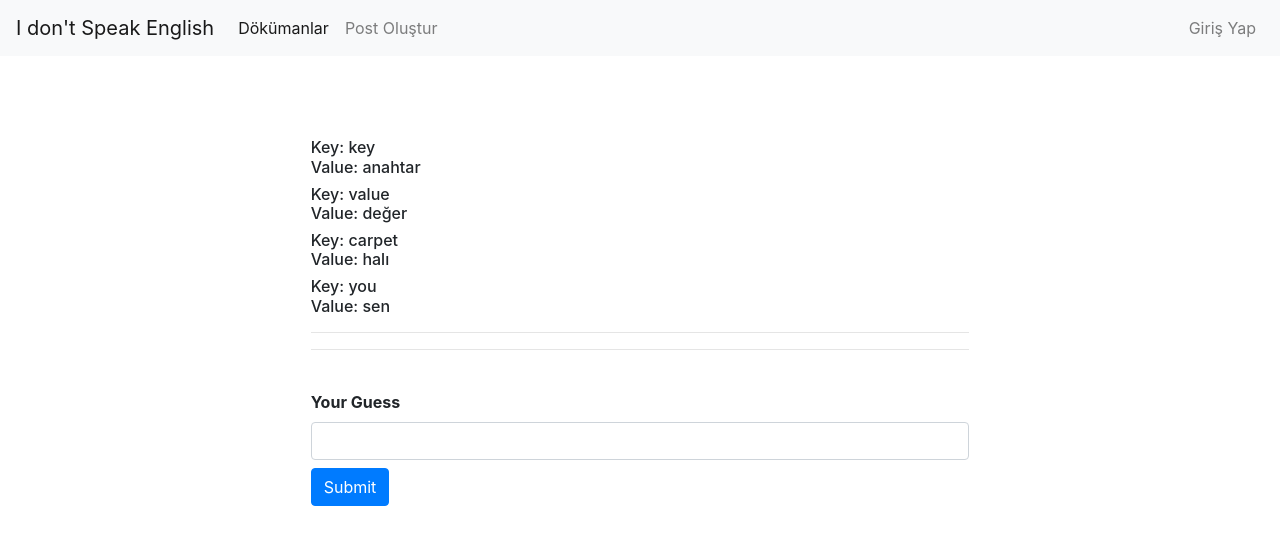
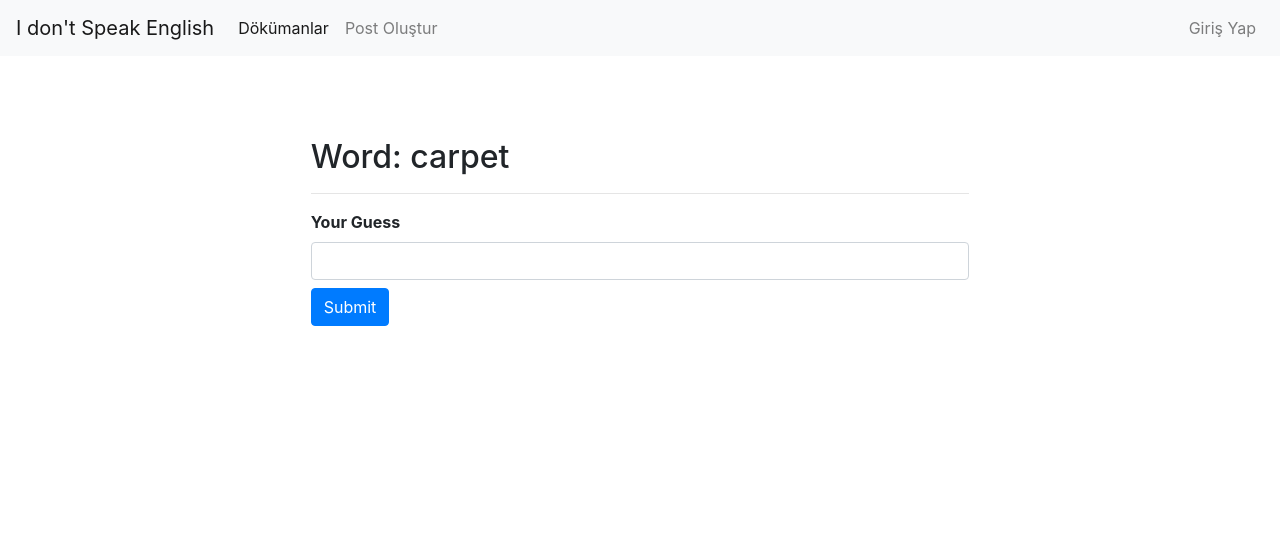
Before and after one commit to selamet/i-dont-speak-english, a Flask app: page /word_exercise in a window 1280 px wide. Shown: the top 545 px of the page. Run offline with Flask 2, Linux system fonts and the light colour scheme; parts of the project's set-up code (start-up, migrations or seed data) failed here and were passed over; some libraries are stand-ins or nearby versions.

Commit message:
Edited word_exercise

```diff
--- a/app.py
+++ b/app.py
@@ -1,6 +1,7 @@
 from flask import Flask, render_template, request, redirect, url_for, session, flash
 from flask_sqlalchemy import SQLAlchemy
 import datetime
+import random
 from decorators import login_required, is_admin
 
 from forms import LoginForm, InputForm, PostForm
@@ -81,13 +82,34 @@ def word_exercise_url():
     word_dict = word_exercise()
 
     if request.method == 'GET':
+        word = random.choice(list(word_dict))
+        value = word_dict[word]
+
         return render_template(
             "word_exercise.html",
-            word_dict=word_dict,
+            word=word,
+            value=value,
             form=form
         )
     else:
-        pass
+        word = random.choice(list(word_dict))
+        value = word_dict[word]
+        result = request.form
+        result = result['word']
+
+        if result == value:
+            print("Tebrikllerrr")
+            print(result, value)
+        else:
+            print("Olmadı be")
+            print(result, value)
+
+        return render_template(
+            "word_exercise.html",
+            word=word,
+            value=value,
+            form=form
+        )
 
 
 @app.route("/add_post", methods=['GET', 'POST'])
--- a/templates/word_exercise.html
+++ b/templates/word_exercise.html
@@ -4,19 +4,9 @@
 {% block icerik %}
 
     <div style="margin: 10%;">
-        {% for key, value in word_dict.items() %}
-            <h6>
-                Key: {{ key|e }}
-                <br>
-                Value: {{ value|e }}
-            </h6>
-        {% endfor %}
 
+        <h2>Word: {{ word }}</h2>
         <hr>
-        <hr>
-        <br>
-
-
 
         {{ csrf_token }}
         <form method="POST">
```
